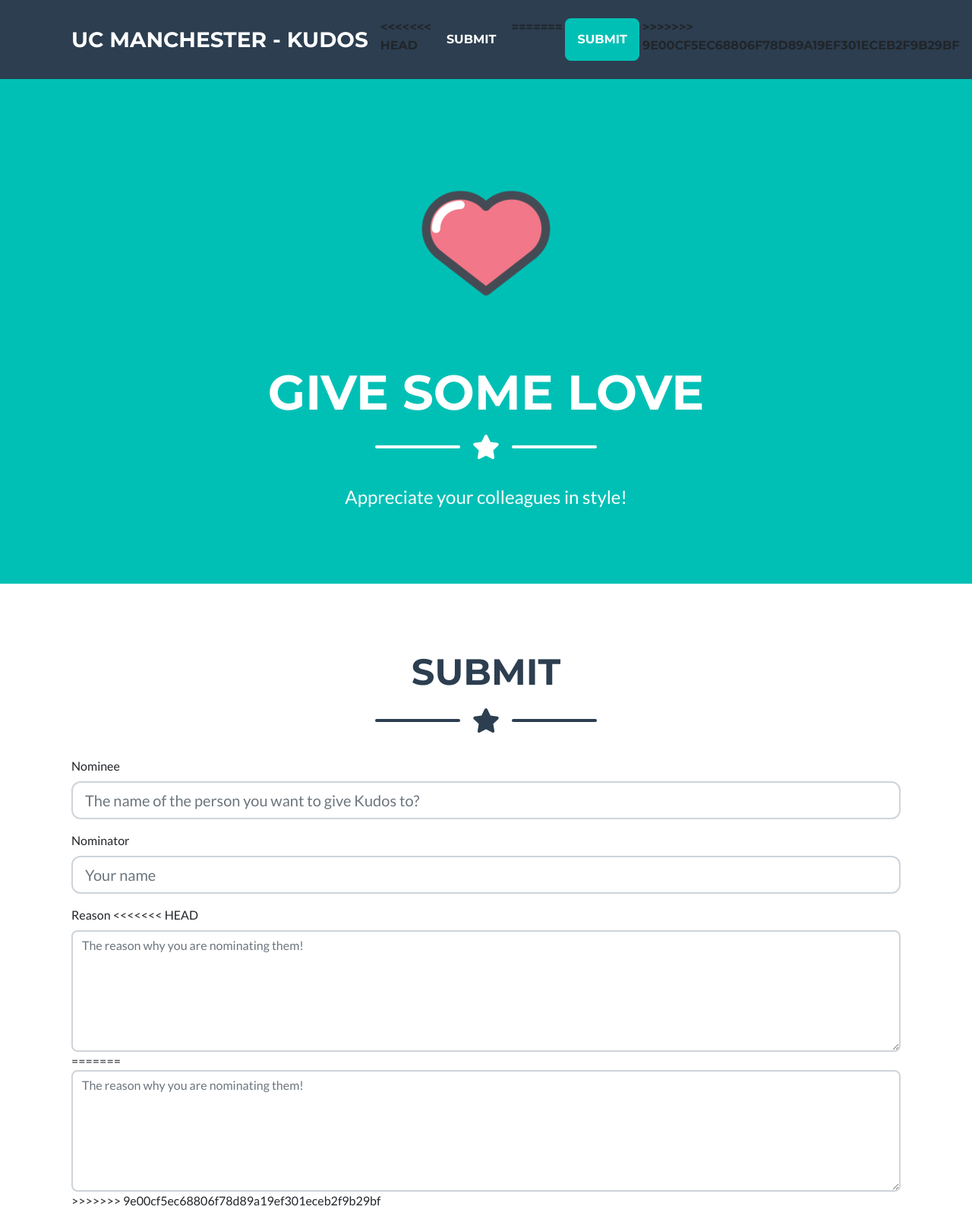
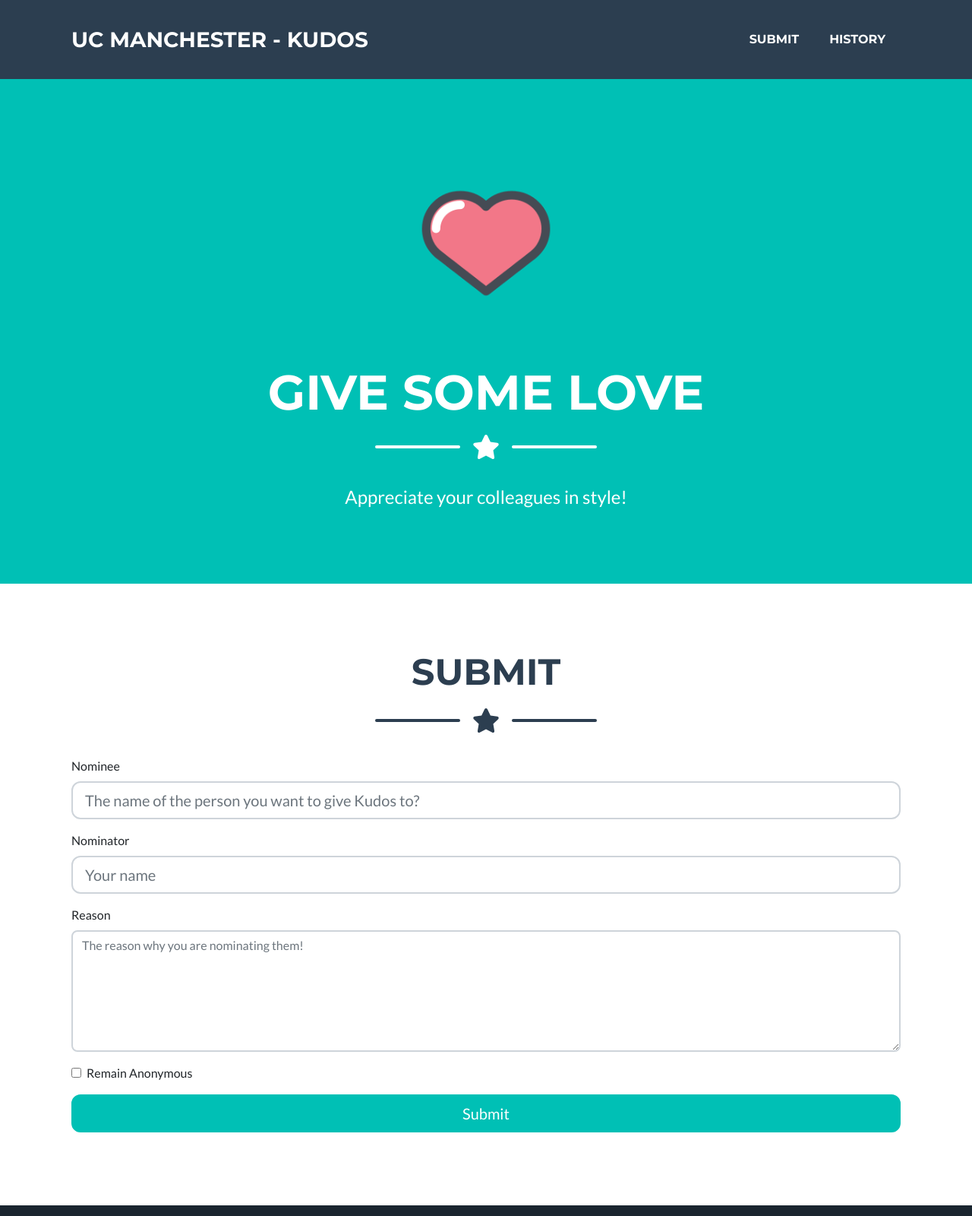
Before and after one commit to Danomanic/hackathon-kudos, a website: page views/index.html in a window 1280 px wide. Shown: the top 1600 px of the page at 76% size. Drawn offline with nearby package versions, Linux system fonts and the light colour scheme; files that its build step writes are made by us from their sources; files whose address does not match are found by name.

Commit message:
fix index

```diff
--- a/views/index.html
+++ b/views/index.html
@@ -27,11 +27,7 @@
                 </button>
                 <div class="collapse navbar-collapse" id="navbarResponsive">
                     <ul class="navbar-nav ml-auto">
-<<<<<<< HEAD
                         <li class="nav-item mx-0 mx-lg-1"><a class="nav-link py-3 px-0 px-lg-3 rounded js-scroll-trigger" href="#about">Submit</a></li>
-=======
-                        <li class="nav-item mx-0 mx-lg-1"><a class="nav-link py-3 px-0 px-lg-3 rounded js-scroll-trigger" href="#portfolio">Submit</a></li>
->>>>>>> 9e00cf5ec68806f78d89a19ef301eceb2f9b29bf
                         <li class="nav-item mx-0 mx-lg-1"><a class="nav-link py-3 px-0 px-lg-3 rounded js-scroll-trigger" href="#about">History</a></li>
                     </ul>
                 </div>
@@ -79,11 +75,7 @@
                       </div>
                       <div class="form-group">
                           <label for="exampleFormControlTextarea1">Reason</label>
-<<<<<<< HEAD
                           <textarea class="form-control" name="reason" id="inputReason" rows="6" placeholder="The reason why you are nominating them!"></textarea>
-=======
-                          <textarea name="reason" class="form-control" id="inputReason" rows="6" placeholder="The reason why you are nominating them!"></textarea>
->>>>>>> 9e00cf5ec68806f78d89a19ef301eceb2f9b29bf
                         </div>
                         <div class="form-group">
                           <div class="form-check">
```
